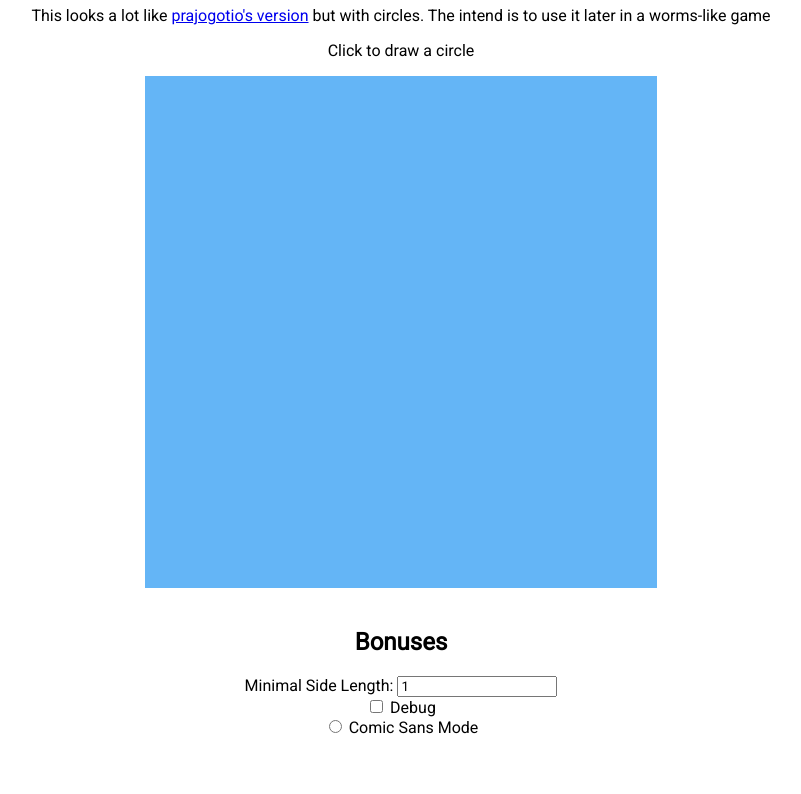
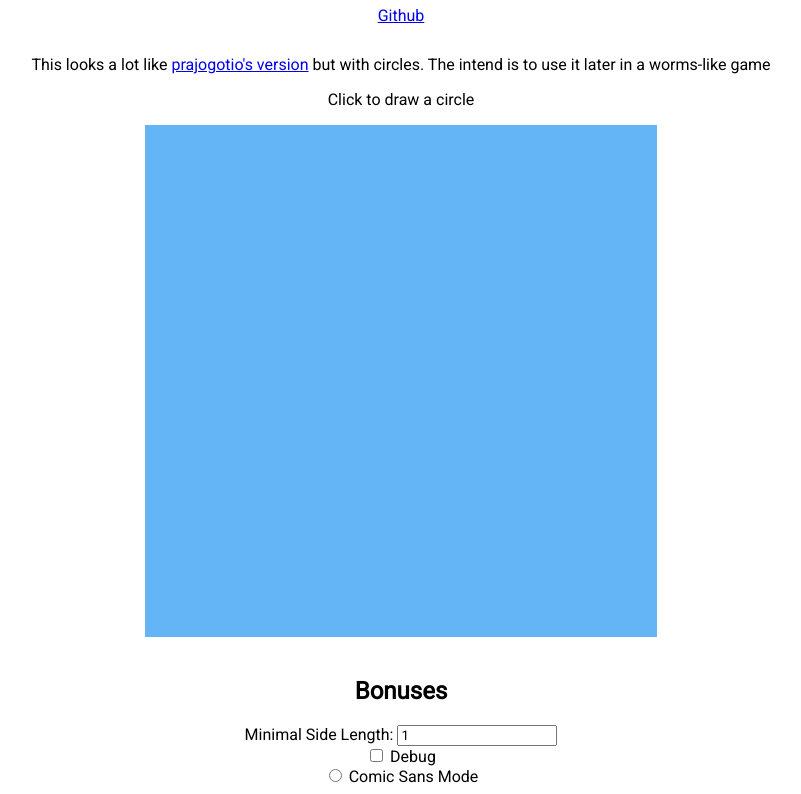
Before and after one commit to Furetur/quadtree-destructible-terrain, a website built with Parcel: page index.html in a window 1280 px wide. Shown: the part 75-869 px from the top of the page, without its empty margins (239-1040 px from the left). Before the commit the page ends 820 px from the top, so only its background shows below. Built offline with nearby package versions, Linux system fonts and the light colour scheme; what rambda would draw is missing.

Commit message:
little visual & markdown changes

```diff
--- a/index.html
+++ b/index.html
@@ -10,6 +10,7 @@
 <body>
   <header>
     <h1>Quadtree Destructible Terrain Demo</h1>
+    <p id="github"><a href="https://github.com/Furetur/quadtree-destructible-terrain">Github</a></p>
     <p>This looks a lot like <a href="https://prajogotio.github.io/DestructibleTerrainDemo/destructibleterrain.html">prajogotio's version</a> but with circles. The intend is to use it later in a worms-like game</p>
     <p>Click to draw a circle</p>
   </header>
--- a/style.css
+++ b/style.css
@@ -6,6 +6,10 @@
 
 header {
   text-align: center;
+}
+
+#github {
+  margin-bottom: 30px;
 }
 
 main {
```
Also changed, not shown: README.md.
